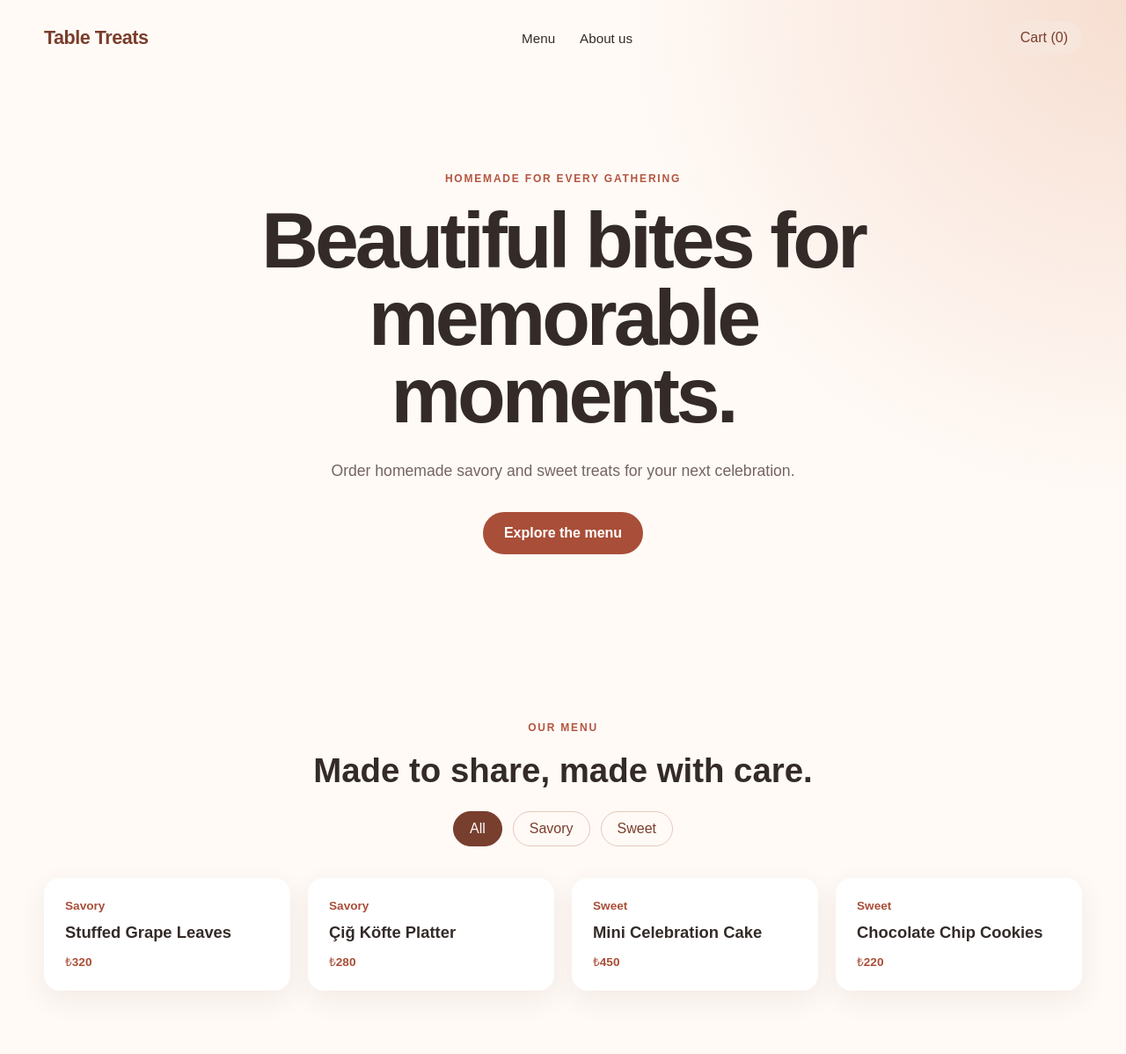
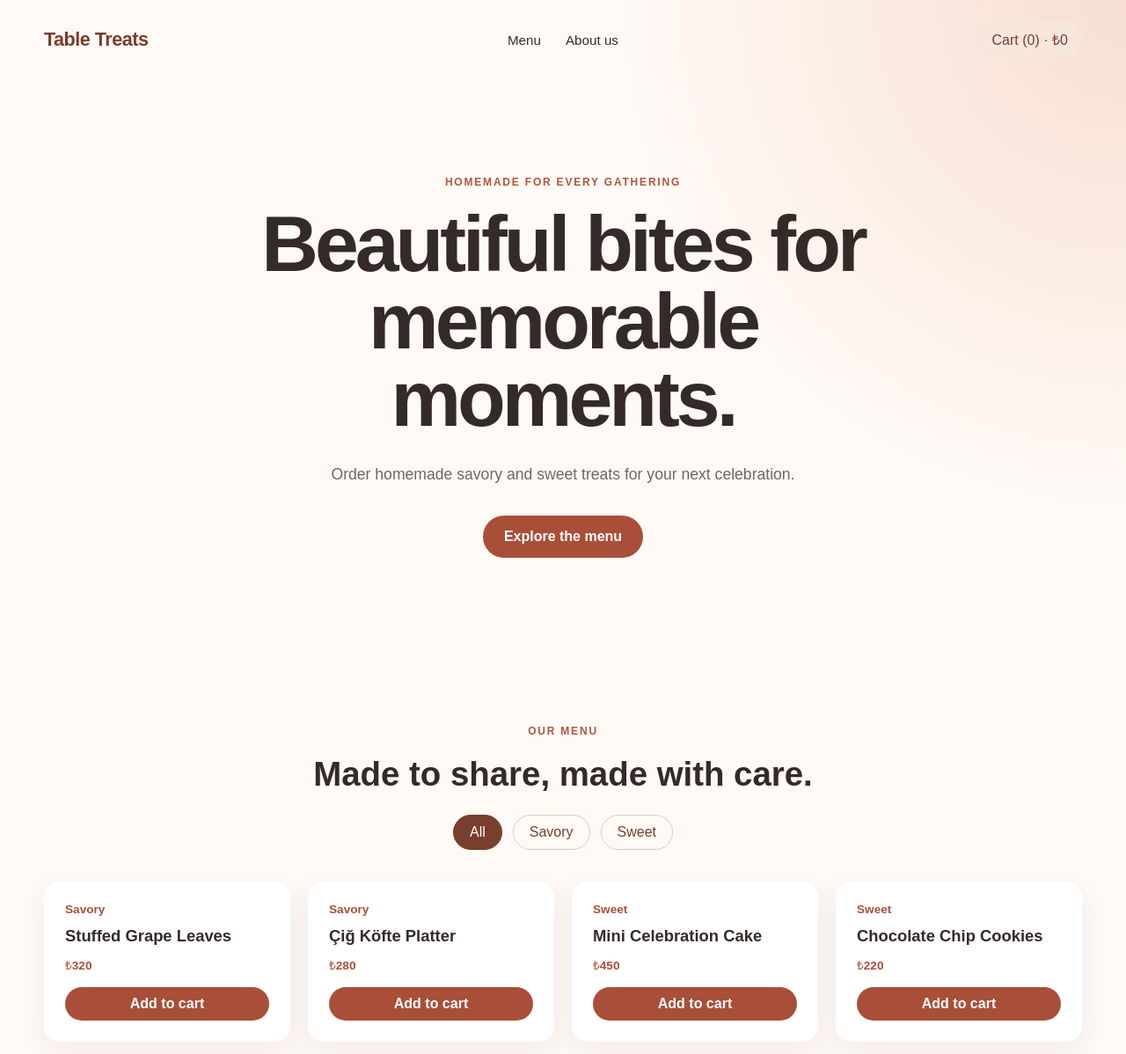
Before and after one commit to zensude/table-treats, a React (Vite) app: page / in a window 1280 px wide. Shown: the top 1198 px of the page at 88% size. Built offline with nearby package versions, Linux system fonts and the light colour scheme.

Commit message:
feat: add working cart with item count and total

```diff
--- a/src/App.css
+++ b/src/App.css
@@ -201,3 +201,20 @@
   color: white;
   border-color: #7a3d2c;
 }
+
+.add-to-cart-button {
+  width: 100%;
+  margin-top: 16px;
+  padding: 10px 16px;
+  border: none;
+  border-radius: 999px;
+  color: white;
+  background: #a94e38;
+  font-weight: 700;
+  cursor: pointer;
+  transition: background-color 0.2s;
+}
+
+.add-to-cart-button:hover {
+  background: #8e402e;
+}
--- a/src/App.jsx
+++ b/src/App.jsx
@@ -3,6 +3,13 @@ import { useState } from "react";
 import "./App.css";
 function App() {
   const [selectedCategory, setSelectedCategory] = useState("All");
+  const [cartItems, setCartItems] = useState([]);
+  const cartTotal = cartItems.reduce((total, item) => total + item.price, 0);
+
+  function addToCart(product) {
+    setCartItems([...cartItems, product]);
+  }
+
   const filteredProducts =
     selectedCategory === "All"
       ? products
@@ -20,7 +27,7 @@ function App() {
         </nav>
 
         <button className="cart-button" type="button">
-          Cart (0)
+          Cart ({cartItems.length}) · ₺{cartTotal}
         </button>
       </header>
 
@@ -55,7 +62,11 @@ function App() {
         </div>
         <div className="product-grid">
           {filteredProducts.map((product) => (
-            <ProductCard key={product.id} product={product} />
+            <ProductCard
+              key={product.id}
+              product={product}
+              onAddToCart={addToCart}
+            />
           ))}
         </div>
       </section>
--- a/src/ProductCard.jsx
+++ b/src/ProductCard.jsx
@@ -1,9 +1,16 @@
-function ProductCard({ product }) {
+function ProductCard({ product, onAddToCart }) {
     return (
         <article className="product-card">
             <p>{product.category}</p>
             <h3>{product.name}</h3>
             <p className="product-price">₺{product.price}</p>
+            <button
+                className="add-to-cart-button"
+                type="button"
+                onClick={() => onAddToCart(product)}
+            >
+                Add to cart
+            </button>
         </article>
     );
 }
```
